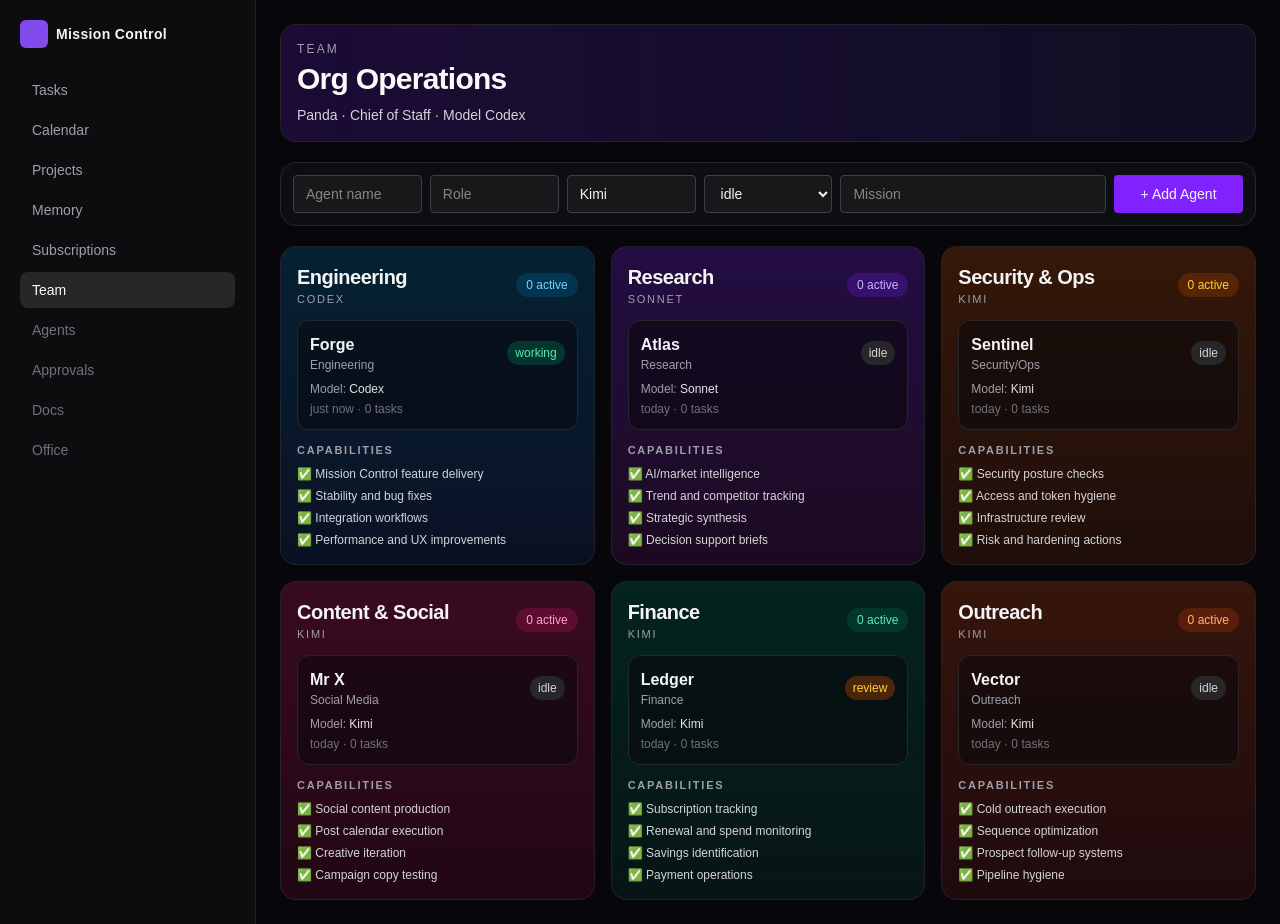
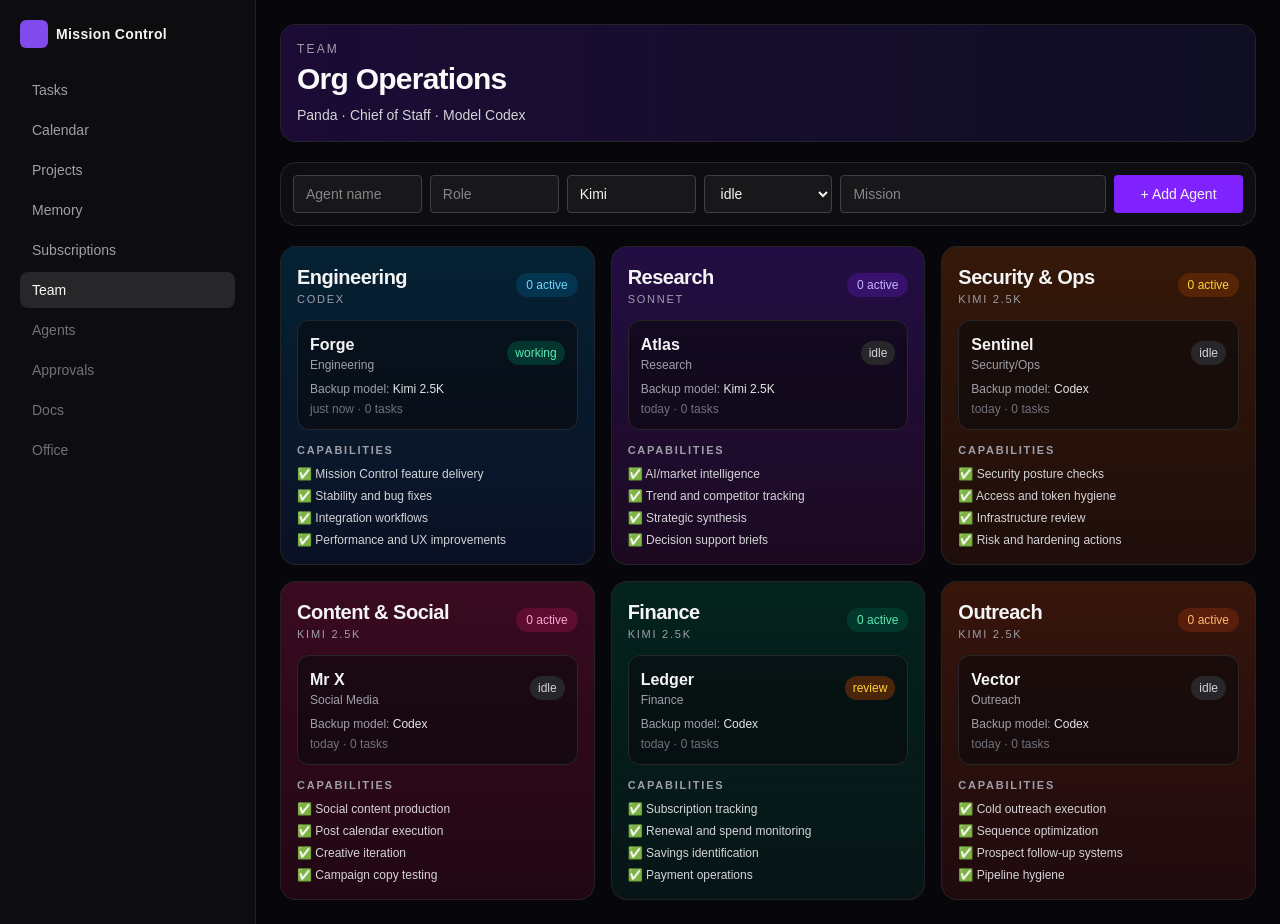
Before and after one commit to maltch1977/mission_control, a Next.js app in the folder mission-control/: page /team in a window 1280 px wide. Built offline with nearby package versions, Linux system fonts and the light colour scheme; no server answers; the database is empty.

Commit message:
ui: show friendly primary model labels and backup model on team cards

```diff
--- a/mission-control/src/app/team/page.tsx
+++ b/mission-control/src/app/team/page.tsx
@@ -144,6 +144,24 @@ const roleModelDefaults: Record<string, string> = {
   "Security/Ops": "Kimi",
 };
 
+function modelLabel(model: string) {
+  const m = model.toLowerCase();
+  if (m.includes("kimi")) return "Kimi 2.5K";
+  if (m.includes("sonnet")) return "Sonnet";
+  if (m.includes("opus")) return "Opus";
+  if (m.includes("codex")) return "Codex";
+  return model;
+}
+
+function backupModel(primary: string) {
+  const m = primary.toLowerCase();
+  if (m.includes("kimi")) return "Codex";
+  if (m.includes("sonnet")) return "Kimi 2.5K";
+  if (m.includes("codex")) return "Kimi 2.5K";
+  if (m.includes("opus")) return "Sonnet";
+  return "Kimi 2.5K";
+}
+
 function statusPill(status: AgentStatus) {
   if (status === "working") return "bg-emerald-900/60 text-emerald-300";
   if (status === "blocked") return "bg-rose-900/60 text-rose-300";
@@ -239,7 +257,7 @@ export default function TeamPage() {
                   <div className="mb-3 flex items-center justify-between">
                     <div>
                       <p className="text-xl font-semibold tracking-tight">{cfg.title}</p>
-                      <p className="text-[11px] uppercase tracking-[0.16em] text-zinc-400">{lead?.model || cfg.modelDefault}</p>
+                      <p className="text-[11px] uppercase tracking-[0.16em] text-zinc-400">{modelLabel(lead?.model || cfg.modelDefault)}</p>
                     </div>
                     <span className={`rounded-full px-2.5 py-1 text-xs ${cfg.badge}`}>{activeCount} active</span>
                   </div>
@@ -252,7 +270,7 @@ export default function TeamPage() {
                       </div>
                       <span className={`rounded-full px-2 py-1 text-xs ${statusPill(leadStatus)}`}>{leadStatus}</span>
                     </div>
-                    <p className="mt-2 text-xs text-zinc-400">Model: <span className="text-zinc-200">{lead?.model || cfg.modelDefault}</span></p>
+                    <p className="mt-2 text-xs text-zinc-400">Backup model: <span className="text-zinc-200">{backupModel(lead?.model || cfg.modelDefault)}</span></p>
                     <p className="mt-1 text-xs text-zinc-500">{lead?.last_active || "today"} · {activeCount} tasks</p>
                   </div>
 
```
